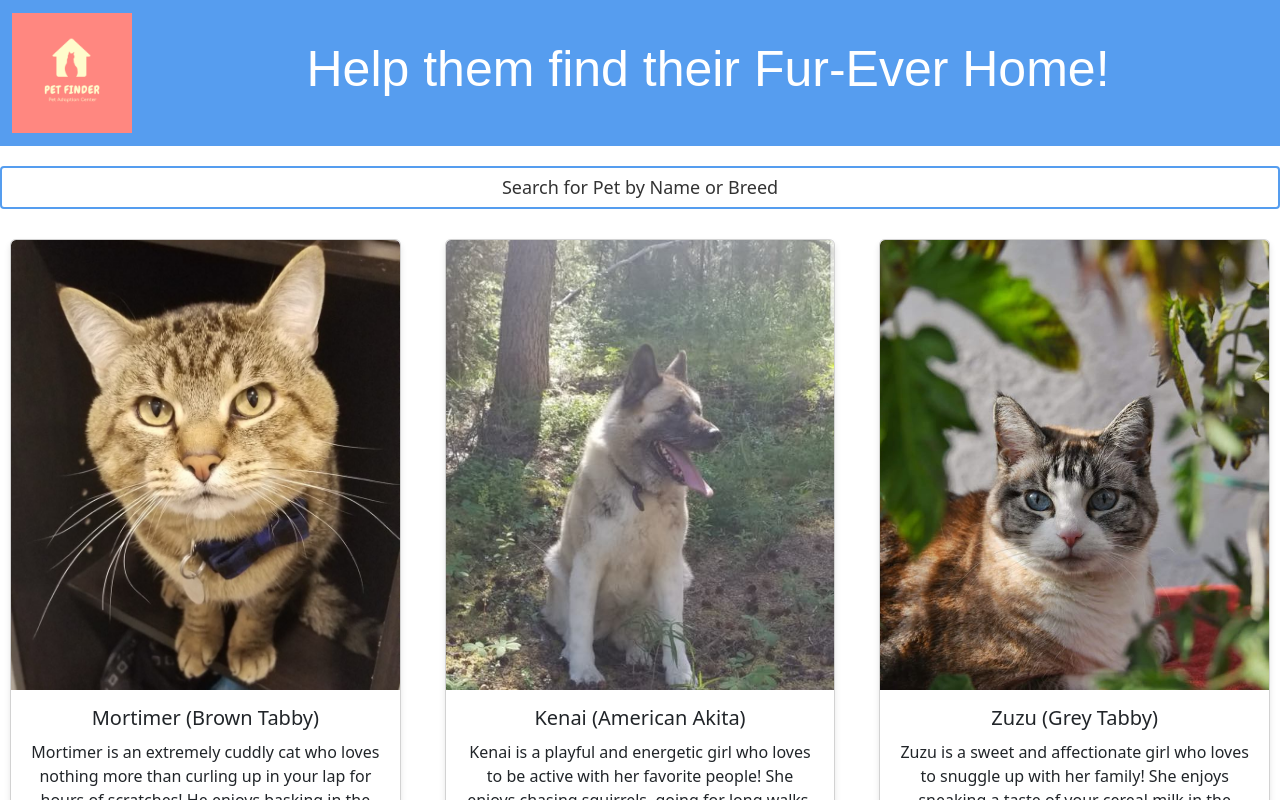
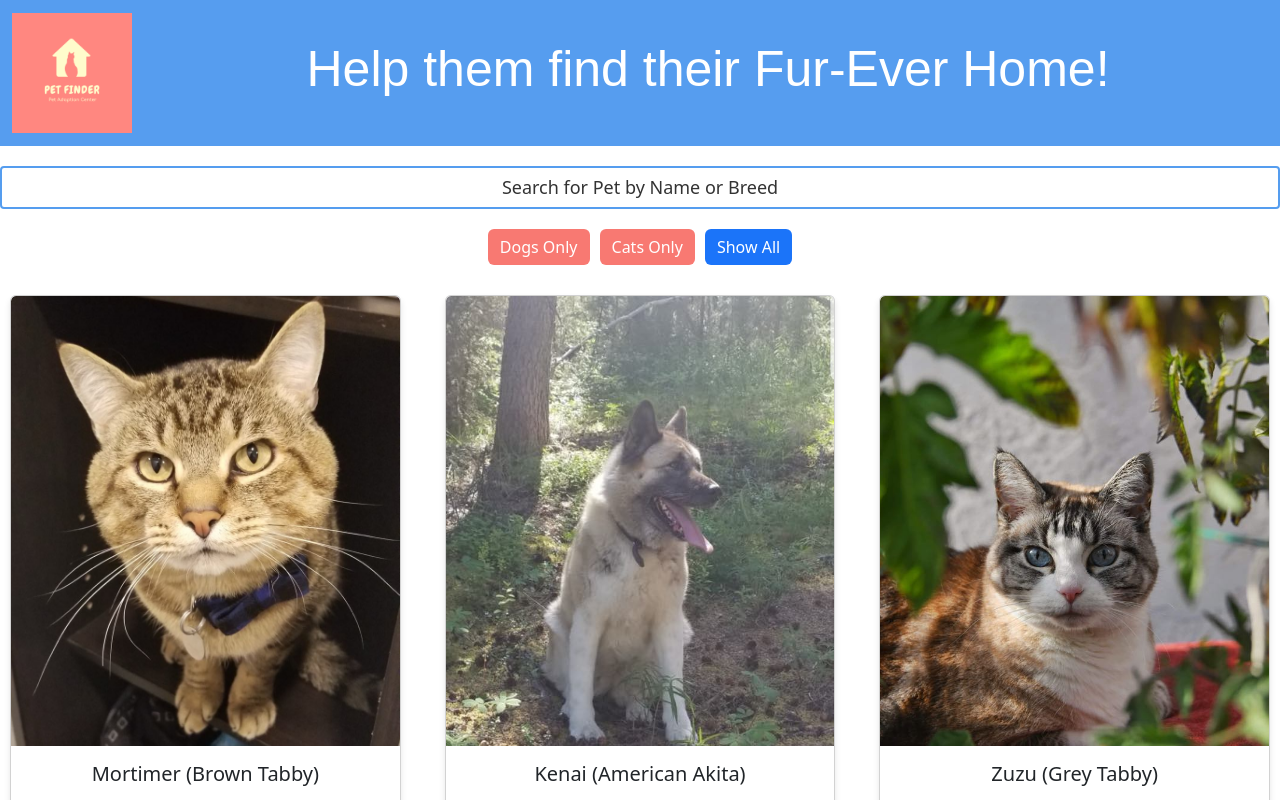
Before and after one commit to charleysmithschofield/petfinder, a React (Create React App) app in the folder pet_finder/: page / in a window 1280 px wide. Shown: the top 800 px of the page. Built offline with nearby package versions, Linux system fonts and the light colour scheme; data requests are answered from the project's data file; a web font is replaced by a local one.

Commit message:
Adding filter buttons for dogs only, cats only, show all. Including styling for the buttons

```diff
--- a/pet_finder/src/components/PetList.tsx
+++ b/pet_finder/src/components/PetList.tsx
@@ -1,37 +1,72 @@
-import { useState } from "react";
+import { useState, useEffect } from "react";
 import { Pet } from "../models/Pet";
-import { useEffect } from "react";
 import { getPets } from "../services/petService";
-import { Col, Form, Row } from "react-bootstrap";
+import { Col, Form, Row, Button } from "react-bootstrap";
 import { PetCard } from "./PetCard";
 import "./css/petlist.css";
 
 export function PetList() {
   const [pets, setPets] = useState<Pet[]>([]);
   const [searchQuery, setSearchQuery] = useState("");
+  const [animalType, setAnimalType] = useState("all");
 
   useEffect(() => {
     getPets().then((pets) => setPets(pets));
   }, []);
 
-  // Filter pets based on name or breed when typed into search bar
-  const filteredPets = pets.filter(
-    (pet) =>
-    pet.name.toLowerCase().includes(searchQuery.toLowerCase()) ||
-    pet.breed.toLowerCase().includes(searchQuery.toLowerCase())
-  );
+  // Filter pets based on search query and selected animal type
+  const filteredPets = pets.filter((pet) => {
+    const matchesSearchQuery =
+      pet.name.toLowerCase().includes(searchQuery.toLowerCase()) ||
+      pet.breed.toLowerCase().includes(searchQuery.toLowerCase());
 
-  return(
+    const matchesAnimalType =
+      animalType === "all" || pet.animalType === animalType;
+
+    return matchesSearchQuery && matchesAnimalType;
+  });
+
+  // Function to handle animal type selection
+  const handleButtonClick = (type: string) => {
+    setAnimalType(type);
+  };
+
+  return (
     <div className="PetList">
       {/* Search Bar */}
       <Form.Group controlId="search" className="search-bar-wrapper">
         <Form.Control
-        type="text"
-        placeholder="Search for Pet by Name or Breed"
-        value={searchQuery}
-        onChange={(e) => setSearchQuery(e.target.value)}
+          type="text"
+          placeholder="Search for Pet by Name or Breed"
+          value={searchQuery}
+          onChange={(e) => setSearchQuery(e.target.value)}
         />
       </Form.Group>
+
+      {/* Buttons for filtering by animal type */}
+      <div className="filter-buttons">
+        <Button
+          variant="primary"
+          className={`custom-button primary ${animalType === "dog" ? "selected" : ""}`}
+          onClick={() => handleButtonClick("dog")}
+        >
+          Dogs Only
+        </Button>
+        <Button
+          variant="primary"
+          className={`custom-button primary ${animalType === "cat" ? "selected" : ""}`}
+          onClick={() => handleButtonClick("cat")}
+        >
+          Cats Only
+        </Button>
+        <Button
+          variant="secondary"
+          className={`custom-button secondary ${animalType === "all" ? "selected" : ""}`}
+          onClick={() => handleButtonClick("all")}
+        >
+          Show All
+        </Button>
+      </div>
 
       {/* Pet Cards */}
       <Row className="justify-content-center">
@@ -42,5 +77,5 @@ export function PetList() {
         ))}
       </Row>
     </div>
-  )
+  );
 }
--- a/pet_finder/src/components/css/petlist.css
+++ b/pet_finder/src/components/css/petlist.css
@@ -24,3 +24,55 @@
   font-weight: 450;
   font-size: 18px;
 }
+
+.filter-buttons {
+  display: flex;
+  justify-content: center;
+  margin: 20px;
+}
+
+.custom-button {
+  padding: 10px 20px;
+  border: none;
+  border-radius: 5px;
+  cursor: pointer;
+  transition: background-color 0.3s;
+  margin-right: 10px;
+}
+
+.custom-button:last-child {
+  margin-right: 0;
+}
+
+.custom-button.primary {
+  background-color: #f87972;
+  color: white;
+  border: none;
+}
+
+.custom-button.secondary {
+  background-color: #4c98ef;
+  color: white;
+  border: none;
+}
+
+.custom-button.primary:hover {
+  background-color: #f35c51;
+}
+
+.custom-button.secondary:hover {
+  background-color: #007bff;
+}
+
+.custom-button.selected {
+  background-color: #fa3131;
+  color: white;
+}
+
+.custom-button.primary.selected {
+  background-color: #fa3131;
+}
+
+.custom-button.secondary.selected {
+  background-color: #1872f9fb;
+}
```
